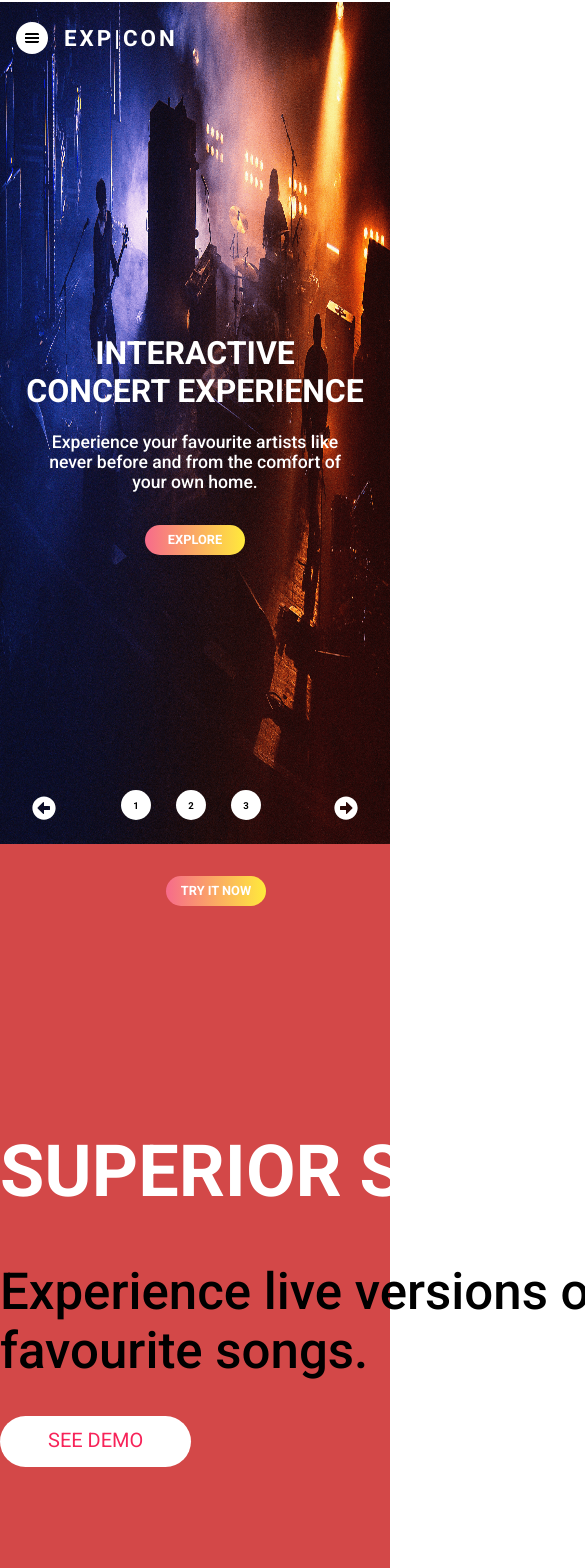
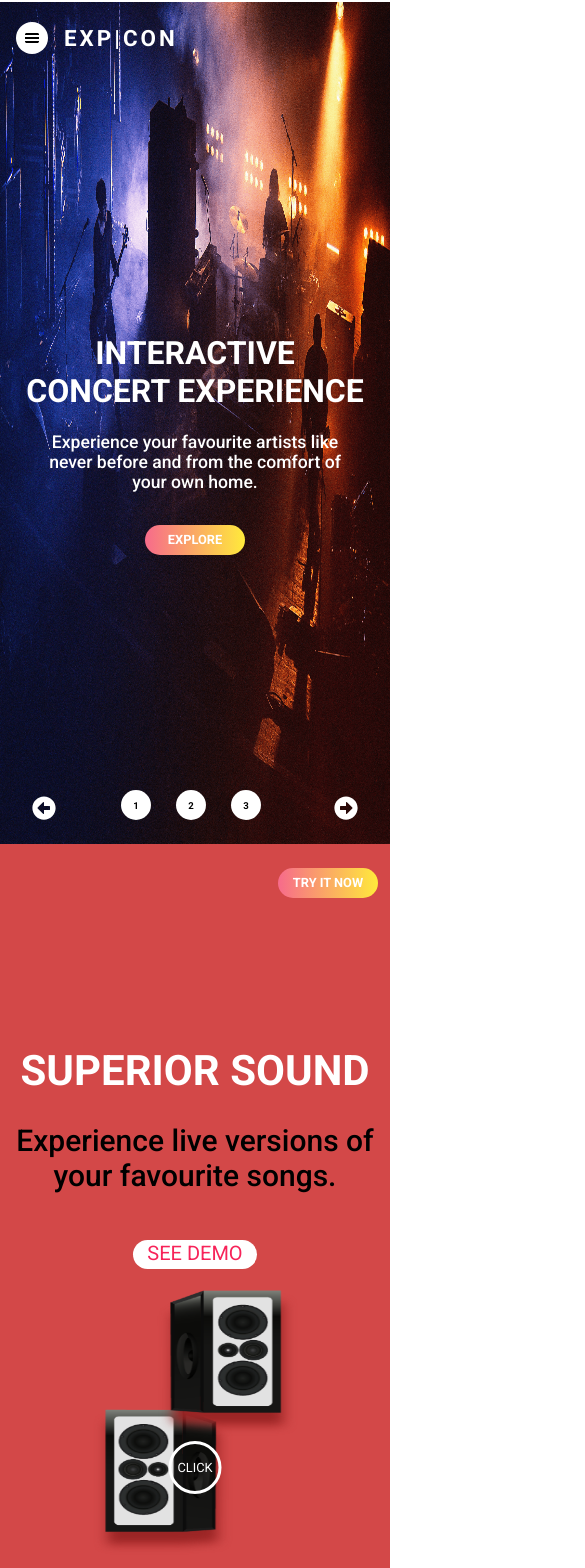
Before and after one commit to rudwo8134/Speerproejct, a React (Create React App) app: page /#/ in a window 390 px wide. Shown: the top 1568 px of the page, 585 px wide, since content can reach past the window. Built offline with nearby package versions, Linux system fonts and the light colour scheme.

Commit message:
responsive design for red page

```diff
--- a/src/Components/Red/index.jsx
+++ b/src/Components/Red/index.jsx
@@ -17,41 +17,84 @@ const RedWrapper = styled.div`
 `
 const Buttoncontainer = styled.div`
   position: absolute;
-  top:2rem;
+  top: 2rem;
   right: 14rem;
-`
+  @media screen and (max-width: 468px) {
+    top:1.5rem;
+    right: 7rem;
+  }
+`;
 const Contetscontainer = styled.div`
-  width: 1300px;
+  max-width: 1300px;
   height: 100vh;
   margin: 0 auto;
   display: flex;
   align-items: center;
   justify-content: space-between;
-`
+  @media screen and (max-width: 468px) {
+    flex-direction: column;
+    justify-content: center;
+    padding: 1rem;
+  }
+`;
 const TextContainer = styled.div`
+  @media screen and (max-width: 468px) {
+    width: 80vw;
+    margin: 0 auto;
+    display: flex;
+    align-items: center;
+    flex-direction: column;
+
+  }
   h1 {
     font-size: ${staticcss.fontSize.RedMian};
     color: white;
     font-weight: bold;
+    @media screen and (max-width: 468px) {
+      font-size: ${staticcss.fontSize.mobileRedMian};
+      text-align: center;
+      width: 100vw;
+      margin-top:3rem;
+    }
   }
   span {
     font-size: ${staticcss.fontSize.RedSub};
     font-weight: 500;
+    @media screen and (max-width: 468px) {
+      font-size: ${staticcss.fontSize.mobileRedSub};
+      text-align: center;
+      width: 100vw;
+    }
   }
 `;
 const ImageContainer = styled.div`
   position: relative;
   width: 700px;
   height: 500px;
+  @media screen and (max-width: 468px) {
+    width: 30vw;
+    height: 30vh;
+    margin-bottom: 3rem;
+  }
   .speacker1 {
     position: absolute;
     bottom: -3rem;
     right: 1rem;
+    @media screen and (max-width: 468px) {
+      width: 150px;
+      height: 150px;
+      bottom: -2.5rem;
+    }
   }
   .speacker2 {
     position: absolute;
-    top:3rem;
-    left:1rem;
+    top: 3rem;
+    left: 1rem;
+    @media screen and (max-width: 468px) {
+      width: 150px;
+      height: 150px;
+      top: 1.5rem;
+    }
   }
   img {
     width: 254px;
@@ -75,6 +118,13 @@ const Playbutton = styled.div`
   left: 50%;
   transform: translateX(-50%);
   transition: all 0.3s ease-in-out;
+  @media screen and (max-width: 468px) {
+    width: 15px;
+    height: 15px;
+    padding: 1rem;
+    font-size: 0.8rem;
+    bottom:1.5rem;
+  }
   :hover {
     background-image: linear-gradient(
       45deg,
--- a/src/Components/util/HoverButton.jsx
+++ b/src/Components/util/HoverButton.jsx
@@ -18,6 +18,9 @@ const HoverBUtton = styled(Link)`
   overflow: hidden;
   text-decoration: none;
   text-transform: uppercase;
+   @media screen and (max-width: 468px) {
+    padding: 0.3rem 0.9rem;
+   }
 
   span {
     position: relative;
--- a/src/Staticcss.jsx
+++ b/src/Staticcss.jsx
@@ -37,6 +37,8 @@ const staticcss = {
     // red
     RedMian: '72px',
     RedSub: '51px',
+    mobileRedMian: '42px',
+    mobileRedSub: '30px',
     // yellow
     YellowMain: '69px',
     YellowSub: '48px',
@@ -63,8 +65,8 @@ const staticcss = {
     PaymentMainhead: '44px',
     Paymentselecthead: '30px',
     Paymentselectoption: '20px',
-    Paymentlabel:"13px",
-    Paymentpolicy:"14px"
+    Paymentlabel: '13px',
+    Paymentpolicy: '14px',
   },
 };
 
```
Also changed, not shown: 1 other file (tests, documents, lock files or other folders).
